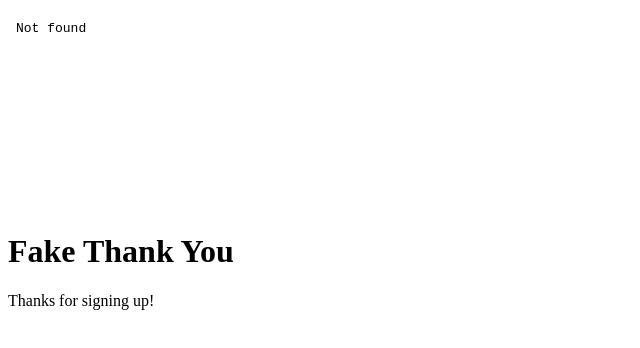
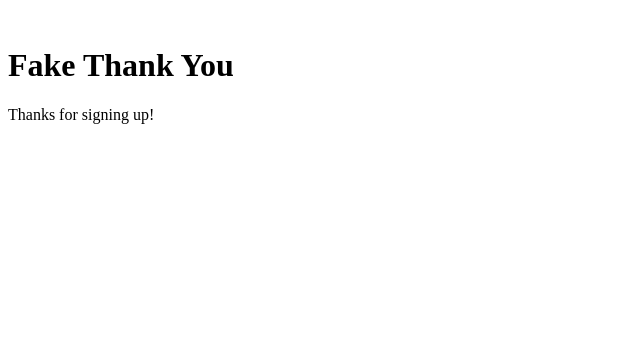
Before and after one commit to bryanpbaker/fake-school-thank-you, a plain HTML site: page index.html in a window 1280 px wide. Shown: the whole page, without its empty margins (0-640 px from the left). Drawn offline with Linux system fonts and the light colour scheme.

Commit message:
fix iframe size

```diff
--- a/index.html
+++ b/index.html
@@ -6,7 +6,7 @@
   <title>Fake Thank You</title>
 </head>
 <body>
-  <iframe src="http://localhost:3000/widgets.html?widget=conversion&school=baylor-university" frameborder="0" height="200" width="200"></iframe>
+  <iframe src="http://localhost:3000/widgets.html?widget=conversion&school=baylor-university" frameborder="0" height="1" width="1"></iframe>
   <h1>Fake Thank You</h1>
   <p>Thanks for signing up!</p>
 </body>
```
